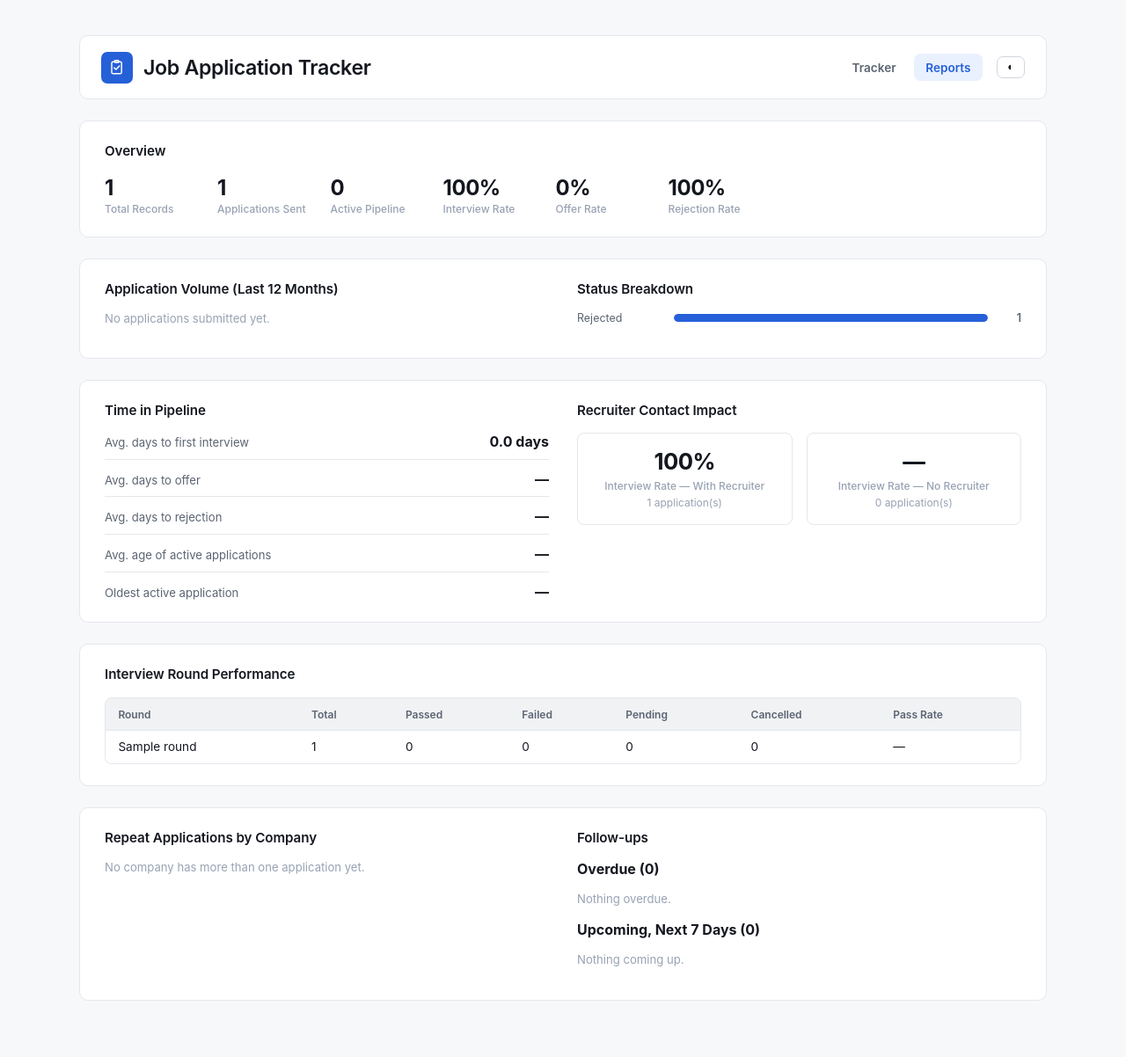
After one commit to tmorgan003/job-tracker-web, a Flask app: page /reports in a window 1280 px wide. The commit adds this page. Shown: the whole page at 88% size. Run offline with Flask 3, Linux system fonts and the light colour scheme; tables that the repository leaves empty hold one stand-in row (values such as "Sample post").

Commit message:
Add reporting section with pipeline, timing, and follow-up insights
Adds a /reports page with overview KPIs, monthly application volume,
status breakdown, time-in-pipeline metrics, interview round pass
rates, recruiter-contact impact, repeat-company applications, and
follow-up compliance, all computed from the existing applications and
interview_rounds tables.

Co-Authored-By: Claude Sonnet 5 <noreply@anthropic.com>

```diff
--- a/app.py
+++ b/app.py
@@ -222,6 +222,188 @@ def compute_stats(db):
     }
 
 
+def avg_days(values):
+    return round(sum(values) / len(values), 1) if values else None
+
+
+def compute_reports(db):
+    today = date.today()
+
+    apps = db.execute(
+        "SELECT id, company, role, date_applied, status, last_status_change, "
+        "follow_up_date, recruiter_name, recruiter_email, recruiter_linkedin "
+        "FROM applications WHERE deleted_at IS NULL"
+    ).fetchall()
+    total_count = len(apps)
+    considered = [a for a in apps if a["status"] != "saved"]
+    total_considered = len(considered)
+
+    round_rows = db.execute(
+        "SELECT application_id, round_name, round_date, outcome FROM interview_rounds"
+    ).fetchall()
+    rounds_by_app_id = {}
+    for r in round_rows:
+        rounds_by_app_id.setdefault(r["application_id"], []).append(r)
+
+    def reached_interview(a):
+        return a["id"] in rounds_by_app_id or a["status"] in INTERVIEW_STAGE_STATUSES
+
+    offer_count = sum(1 for a in considered if a["status"] == "offer")
+    rejected_count = sum(1 for a in considered if a["status"] == "rejected")
+    interview_reached = sum(1 for a in considered if reached_interview(a))
+
+    overview = {
+        "total_applications": total_count,
+        "total_applied": total_considered,
+        "active_pipeline": sum(1 for a in considered if a["status"] in ACTIVE_STATUSES),
+        "interview_rate": round(interview_reached / total_considered * 100) if total_considered else 0,
+        "offer_rate": round(offer_count / total_considered * 100) if total_considered else 0,
+        "rejection_rate": round(rejected_count / total_considered * 100) if total_considered else 0,
+    }
+
+    # Status breakdown, most common first.
+    status_counts = {}
+    for a in apps:
+        status_counts[a["status"]] = status_counts.get(a["status"], 0) + 1
+    status_breakdown = [
+        (STATUS_LABELS[s], status_counts.get(s, 0)) for s in STATUSES if status_counts.get(s, 0) > 0
+    ]
+    status_breakdown.sort(key=lambda item: item[1], reverse=True)
+    max_status_count = max((c for _, c in status_breakdown), default=0)
+
+    # Applications submitted per month, last 12 months.
+    month_keys = []
+    for offset in range(11, -1, -1):
+        total_month = today.month - 1 - offset
+        year = today.year + total_month // 12
+        month = total_month % 12 + 1
+        month_keys.append(f"{year:04d}-{month:02d}")
+    month_counts = {}
+    for a in considered:
+        key = (a["date_applied"] or "")[:7]
+        if key in month_keys:
+            month_counts[key] = month_counts.get(key, 0) + 1
+    volume_by_month = [
+        (datetime.strptime(k, "%Y-%m").strftime("%b %Y"), month_counts.get(k, 0)) for k in month_keys
+    ]
+    max_month_count = max((c for _, c in volume_by_month), default=0)
+
+    # Time-in-pipeline metrics.
+    days_to_interview, days_to_offer, days_to_rejection, active_ages = [], [], [], []
+    for a in apps:
+        try:
+            applied = date.fromisoformat(a["date_applied"])
+        except (TypeError, ValueError):
+            continue
+        app_rounds = [r for r in rounds_by_app_id.get(a["id"], []) if r["round_date"]]
+        if app_rounds:
+            try:
+                first_round = min(date.fromisoformat(r["round_date"]) for r in app_rounds)
+                days_to_interview.append((first_round - applied).days)
+            except ValueError:
+                pass
+        if a["status"] == "offer" and a["last_status_change"]:
+            try:
+                days_to_offer.append((date.fromisoformat(a["last_status_change"]) - applied).days)
+            except ValueError:
+                pass
+        if a["status"] == "rejected" and a["last_status_change"]:
+            try:
+                days_to_rejection.append((date.fromisoformat(a["last_status_change"]) - applied).days)
+            except ValueError:
+                pass
+        if a["status"] in ACTIVE_STATUSES:
+            active_ages.append((today - applied).days)
+
+    time_metrics = {
+        "avg_days_to_interview": avg_days(days_to_interview),
+        "avg_days_to_offer": avg_days(days_to_offer),
+        "avg_days_to_rejection": avg_days(days_to_rejection),
+        "avg_active_age": avg_days(active_ages),
+        "oldest_active_age": max(active_ages) if active_ages else None,
+    }
+
+    # Interview round performance, grouped by round name.
+    round_perf = {}
+    for r in round_rows:
+        entry = round_perf.setdefault(r["round_name"], {o: 0 for o in ROUND_OUTCOMES})
+        entry[r["outcome"]] = entry.get(r["outcome"], 0) + 1
+    round_performance = []
+    for name, counts in round_perf.items():
+        total = sum(counts.values())
+        decided = counts["passed"] + counts["failed"]
+        pass_rate = round(counts["passed"] / decided * 100) if decided else None
+        round_performance.append(
+            {"name": name, "total": total, "counts": counts, "pass_rate": pass_rate}
+        )
+    round_performance.sort(key=lambda r: r["total"], reverse=True)
+
+    # Repeat applications by company.
+    company_stats = {}
+    for a in apps:
+        key = a["company"].strip().lower()
+        entry = company_stats.setdefault(key, {"company": a["company"], "count": 0, "offers": 0, "rejections": 0})
+        entry["count"] += 1
+        if a["status"] == "offer":
+            entry["offers"] += 1
+        if a["status"] == "rejected":
+            entry["rejections"] += 1
+    repeat_companies = sorted(
+        (c for c in company_stats.values() if c["count"] > 1),
+        key=lambda c: c["count"],
+        reverse=True,
+    )[:10]
+
+    # Recruiter contact impact.
+    def has_recruiter(a):
+        return bool(a["recruiter_name"] or a["recruiter_email"] or a["recruiter_linkedin"])
+
+    with_recruiter = [a for a in considered if has_recruiter(a)]
+    without_recruiter = [a for a in considered if not has_recruiter(a)]
+
+    def interview_rate(subset):
+        return round(sum(1 for a in subset if reached_interview(a)) / len(subset) * 100) if subset else None
+
+    recruiter_impact = {
+        "with_count": len(with_recruiter),
+        "with_rate": interview_rate(with_recruiter),
+        "without_count": len(without_recruiter),
+        "without_rate": interview_rate(without_recruiter),
+    }
+
+    # Follow-up compliance.
+    overdue_followups = []
+    upcoming_followups = []
+    for a in apps:
+        if not a["follow_up_date"] or a["status"] in TERMINAL_STATUSES:
+            continue
+        try:
+            fu = date.fromisoformat(a["follow_up_date"])
+        except ValueError:
+            continue
+        if fu < today:
+            overdue_followups.append(a)
+        elif fu <= today + timedelta(days=7):
+            upcoming_followups.append(a)
+    overdue_followups.sort(key=lambda a: a["follow_up_date"])
+    upcoming_followups.sort(key=lambda a: a["follow_up_date"])
+
+    return {
+        "overview": overview,
+        "status_breakdown": status_breakdown,
+        "max_status_count": max_status_count,
+        "volume_by_month": volume_by_month,
+        "max_month_count": max_month_count,
+        "time_metrics": time_metrics,
+        "round_performance": round_performance,
+        "round_outcome_labels": ROUND_OUTCOME_LABELS,
+        "repeat_companies": repeat_companies,
+        "recruiter_impact": recruiter_impact,
+        "overdue_followups": overdue_followups,
+        "upcoming_followups": upcoming_followups,
+    }
+
+
 def annotate_application(row):
     a = dict(row)
     today = date.today()
@@ -302,6 +484,13 @@ def index():
         filters_active=bool(query or status_filter),
         stats=compute_stats(db),
     )
+
+
+@app.route("/reports")
+def reports():
+    db = get_db()
+    purge_expired_deletions(db)
+    return render_template("reports.html", reports=compute_reports(db), today=date.today().isoformat())
 
 
 @app.route("/add", methods=["POST"])
--- a/static/style.css
+++ b/static/style.css
@@ -1165,4 +1165,205 @@ tr.row-followup-due:hover td {
     .round-item form button {
         width: 100%;
     }
+
+    .report-grid {
+        grid-template-columns: 1fr;
+    }
+
+    .impact-compare {
+        grid-template-columns: 1fr;
+    }
 }
+
+/* Nav */
+.app-nav {
+    display: flex;
+    align-items: center;
+    gap: 0.4rem;
+    margin-left: auto;
+}
+
+.app-nav-link {
+    padding: 0.45rem 0.85rem;
+    border-radius: 7px;
+    font-size: 0.85rem;
+    font-weight: 600;
+    color: var(--text-secondary);
+    text-decoration: none;
+}
+
+.app-nav-link:hover {
+    color: var(--text-primary);
+    background: var(--grey-100);
+}
+
+.app-nav-link.active {
+    color: var(--blue);
+    background: var(--blue-light);
+}
+
+/* Reports */
+.report-grid {
+    display: grid;
+    grid-template-columns: 1fr 1fr;
+    gap: 2rem;
+}
+
+.report-grid h2 {
+    margin-bottom: 1rem;
+}
+
+.report-subhead {
+    font-size: 1rem;
+    font-weight: 700;
+    margin: 0 0 1rem;
+}
+
+.bar-list {
+    display: flex;
+    flex-direction: column;
+    gap: 0.55rem;
+}
+
+.bar-row {
+    display: flex;
+    align-items: center;
+    gap: 0.6rem;
+}
+
+.bar-label {
+    width: 100px;
+    flex-shrink: 0;
+    font-size: 0.78rem;
+    color: var(--text-secondary);
+    white-space: nowrap;
+    overflow: hidden;
+    text-overflow: ellipsis;
+}
+
+.bar-track {
+    flex: 1;
+    height: 0.6rem;
+    background: var(--grey-100);
+    border-radius: 999px;
+    overflow: hidden;
+}
+
+.bar-fill {
+    height: 100%;
+    background: var(--blue);
+    border-radius: 999px;
+}
+
+.bar-count {
+    width: 28px;
+    flex-shrink: 0;
+    text-align: right;
+    font-size: 0.78rem;
+    font-weight: 600;
+    color: var(--text-secondary);
+}
+
+.metric-list {
+    display: flex;
+    flex-direction: column;
+    gap: 0.75rem;
+}
+
+.metric-row {
+    display: flex;
+    align-items: baseline;
+    justify-content: space-between;
+    gap: 0.75rem;
+    padding-bottom: 0.6rem;
+    border-bottom: 1px solid var(--border);
+}
+
+.metric-row:last-child {
+    border-bottom: none;
+    padding-bottom: 0;
+}
+
+.metric-label {
+    font-size: 0.82rem;
+    color: var(--text-secondary);
+}
+
+.metric-value {
+    font-size: 1rem;
+    font-weight: 700;
+    color: var(--text-primary);
+    white-space: nowrap;
+}
+
+.impact-compare {
+    display: grid;
+    grid-template-columns: 1fr 1fr;
+    gap: 1rem;
+}
+
+.impact-col {
+    padding: 1rem;
+    border: 1px solid var(--border);
+    border-radius: 8px;
+    text-align: center;
+}
+
+.impact-col .stat-value {
+    display: block;
+    font-size: 1.6rem;
+}
+
+.impact-col .stat-label {
+    display: block;
+    margin-top: 0.3rem;
+}
+
+.impact-col .impact-count {
+    margin-top: 0.4rem;
+    font-size: 0.75rem;
+    color: var(--text-tertiary);
+}
+
+.followup-list {
+    list-style: none;
+    margin: 0;
+    padding: 0;
+    display: flex;
+    flex-direction: column;
+    gap: 0.55rem;
+}
+
+.followup-item {
+    display: flex;
+    align-items: baseline;
+    justify-content: space-between;
+    gap: 0.75rem;
+    font-size: 0.82rem;
+}
+
+.followup-company {
+    color: var(--text-primary);
+    font-weight: 600;
+}
+
+.followup-role {
+    color: var(--text-tertiary);
+    font-weight: 400;
+}
+
+.followup-date {
+    flex-shrink: 0;
+    font-size: 0.78rem;
+    color: var(--text-secondary);
+}
+
+.followup-date.followup-overdue {
+    color: var(--attention-text);
+    font-weight: 700;
+}
+
+.report-empty {
+    font-size: 0.82rem;
+    color: var(--text-tertiary);
+}
--- a/templates/base.html
+++ b/templates/base.html
@@ -27,6 +27,10 @@
                 </span>
                 <h1>Job Application Tracker</h1>
             </a>
+            <nav class="app-nav">
+                <a class="app-nav-link {{ 'active' if request.endpoint == 'index' }}" href="{{ url_for('index') }}">Tracker</a>
+                <a class="app-nav-link {{ 'active' if request.endpoint == 'reports' }}" href="{{ url_for('reports') }}">Reports</a>
+            </nav>
             <button type="button" id="theme-toggle" class="btn btn-small theme-toggle" aria-label="Toggle dark mode">
                 <span class="theme-toggle-icon" aria-hidden="true">◐</span>
             </button>
--- /dev/null
+++ b/templates/reports.html
@@ -0,0 +1,218 @@
+{% extends "base.html" %}
+
+{% block title %}Reports — Job Application Tracker{% endblock %}
+
+{% block content %}
+<section class="card">
+    <div class="panel-head">
+        <h2>Overview</h2>
+    </div>
+    <div class="stats-bar">
+        <div class="stat-tile">
+            <span class="stat-value">{{ reports.overview.total_applications }}</span>
+            <span class="stat-label">Total Records</span>
+        </div>
+        <div class="stat-tile">
+            <span class="stat-value">{{ reports.overview.total_applied }}</span>
+            <span class="stat-label">Applications Sent</span>
+        </div>
+        <div class="stat-tile">
+            <span class="stat-value">{{ reports.overview.active_pipeline }}</span>
+            <span class="stat-label">Active Pipeline</span>
+        </div>
+        <div class="stat-tile">
+            <span class="stat-value">{{ reports.overview.interview_rate }}%</span>
+            <span class="stat-label">Interview Rate</span>
+        </div>
+        <div class="stat-tile">
+            <span class="stat-value">{{ reports.overview.offer_rate }}%</span>
+            <span class="stat-label">Offer Rate</span>
+        </div>
+        <div class="stat-tile">
+            <span class="stat-value">{{ reports.overview.rejection_rate }}%</span>
+            <span class="stat-label">Rejection Rate</span>
+        </div>
+    </div>
+</section>
+
+<section class="card report-grid">
+    <div>
+        <h2>Application Volume (Last 12 Months)</h2>
+        {% if reports.max_month_count > 0 %}
+        <div class="bar-list">
+            {% for label, count in reports.volume_by_month %}
+            <div class="bar-row">
+                <span class="bar-label">{{ label }}</span>
+                <div class="bar-track">
+                    <div class="bar-fill" style="width: {{ (count / reports.max_month_count * 100) if reports.max_month_count else 0 }}%"></div>
+                </div>
+                <span class="bar-count">{{ count }}</span>
+            </div>
+            {% endfor %}
+        </div>
+        {% else %}
+        <p class="report-empty">No applications submitted yet.</p>
+        {% endif %}
+    </div>
+    <div>
+        <h2>Status Breakdown</h2>
+        {% if reports.status_breakdown %}
+        <div class="bar-list">
+            {% for label, count in reports.status_breakdown %}
+            <div class="bar-row">
+                <span class="bar-label">{{ label }}</span>
+                <div class="bar-track">
+                    <div class="bar-fill" style="width: {{ (count / reports.max_status_count * 100) if reports.max_status_count else 0 }}%"></div>
+                </div>
+                <span class="bar-count">{{ count }}</span>
+            </div>
+            {% endfor %}
+        </div>
+        {% else %}
+        <p class="report-empty">No applications yet.</p>
+        {% endif %}
+    </div>
+</section>
+
+<section class="card report-grid">
+    <div>
+        <h2>Time in Pipeline</h2>
+        <div class="metric-list">
+            <div class="metric-row">
+                <span class="metric-label">Avg. days to first interview</span>
+                <span class="metric-value">{{ reports.time_metrics.avg_days_to_interview ~ ' days' if reports.time_metrics.avg_days_to_interview is not none else '—' }}</span>
+            </div>
+            <div class="metric-row">
+                <span class="metric-label">Avg. days to offer</span>
+                <span class="metric-value">{{ reports.time_metrics.avg_days_to_offer ~ ' days' if reports.time_metrics.avg_days_to_offer is not none else '—' }}</span>
+            </div>
+            <div class="metric-row">
+                <span class="metric-label">Avg. days to rejection</span>
+                <span class="metric-value">{{ reports.time_metrics.avg_days_to_rejection ~ ' days' if reports.time_metrics.avg_days_to_rejection is not none else '—' }}</span>
+            </div>
+            <div class="metric-row">
+                <span class="metric-label">Avg. age of active applications</span>
+                <span class="metric-value">{{ reports.time_metrics.avg_active_age ~ ' days' if reports.time_metrics.avg_active_age is not none else '—' }}</span>
+            </div>
+            <div class="metric-row">
+                <span class="metric-label">Oldest active application</span>
+                <span class="metric-value">{{ reports.time_metrics.oldest_active_age ~ ' days' if reports.time_metrics.oldest_active_age is not none else '—' }}</span>
+            </div>
+        </div>
+    </div>
+    <div>
+        <h2>Recruiter Contact Impact</h2>
+        <div class="impact-compare">
+            <div class="impact-col">
+                <span class="stat-value">{{ (reports.recruiter_impact.with_rate ~ '%') if reports.recruiter_impact.with_rate is not none else '—' }}</span>
+                <span class="stat-label">Interview Rate — With Recruiter</span>
+                <span class="impact-count">{{ reports.recruiter_impact.with_count }} application(s)</span>
+            </div>
+            <div class="impact-col">
+                <span class="stat-value">{{ (reports.recruiter_impact.without_rate ~ '%') if reports.recruiter_impact.without_rate is not none else '—' }}</span>
+                <span class="stat-label">Interview Rate — No Recruiter</span>
+                <span class="impact-count">{{ reports.recruiter_impact.without_count }} application(s)</span>
+            </div>
+        </div>
+    </div>
+</section>
+
+<section class="card">
+    <div class="panel-head">
+        <h2>Interview Round Performance</h2>
+    </div>
+    {% if reports.round_performance %}
+    <div class="table-wrap">
+        <table>
+            <thead>
+                <tr>
+                    <th>Round</th>
+                    <th>Total</th>
+                    <th>Passed</th>
+                    <th>Failed</th>
+                    <th>Pending</th>
+                    <th>Cancelled</th>
+                    <th>Pass Rate</th>
+                </tr>
+            </thead>
+            <tbody>
+                {% for r in reports.round_performance %}
+                <tr>
+                    <td data-label="Round">{{ r.name }}</td>
+                    <td data-label="Total">{{ r.total }}</td>
+                    <td data-label="Passed">{{ r.counts.passed }}</td>
+                    <td data-label="Failed">{{ r.counts.failed }}</td>
+                    <td data-label="Pending">{{ r.counts.pending }}</td>
+                    <td data-label="Cancelled">{{ r.counts.cancelled }}</td>
+                    <td data-label="Pass Rate">{{ (r.pass_rate ~ '%') if r.pass_rate is not none else '—' }}</td>
+                </tr>
+                {% endfor %}
+            </tbody>
+        </table>
+    </div>
+    {% else %}
+    <p class="report-empty">No interview rounds logged yet.</p>
+    {% endif %}
+</section>
+
+<section class="card report-grid">
+    <div>
+        <h2>Repeat Applications by Company</h2>
+        {% if reports.repeat_companies %}
+        <div class="table-wrap">
+            <table>
+                <thead>
+                    <tr>
+                        <th>Company</th>
+                        <th>Applications</th>
+                        <th>Offers</th>
+                        <th>Rejections</th>
+                    </tr>
+                </thead>
+                <tbody>
+                    {% for c in reports.repeat_companies %}
+                    <tr>
+                        <td data-label="Company">{{ c.company }}</td>
+                        <td data-label="Applications">{{ c.count }}</td>
+                        <td data-label="Offers">{{ c.offers }}</td>
+                        <td data-label="Rejections">{{ c.rejections }}</td>
+                    </tr>
+                    {% endfor %}
+                </tbody>
+            </table>
+        </div>
+        {% else %}
+        <p class="report-empty">No company has more than one application yet.</p>
+        {% endif %}
+    </div>
+    <div>
+        <h2>Follow-ups</h2>
+        <p class="report-subhead">Overdue ({{ reports.overdue_followups|length }})</p>
+        {% if reports.overdue_followups %}
+        <ul class="followup-list">
+            {% for a in reports.overdue_followups %}
+            <li class="followup-item">
+                <span><span class="followup-company">{{ a.company }}</span> <span class="followup-role">— {{ a.role }}</span></span>
+                <span class="followup-date followup-overdue">{{ a.follow_up_date }}</span>
+            </li>
+            {% endfor %}
+        </ul>
+        {% else %}
+        <p class="report-empty">Nothing overdue.</p>
+        {% endif %}
+        <p class="report-subhead" style="margin-top: 1.1rem">Upcoming, Next 7 Days ({{ reports.upcoming_followups|length }})</p>
+        {% if reports.upcoming_followups %}
+        <ul class="followup-list">
+            {% for a in reports.upcoming_followups %}
+            <li class="followup-item">
+                <span><span class="followup-company">{{ a.company }}</span> <span class="followup-role">— {{ a.role }}</span></span>
+                <span class="followup-date">{{ a.follow_up_date }}</span>
+            </li>
+            {% endfor %}
+        </ul>
+        {% else %}
+        <p class="report-empty">Nothing coming up.</p>
+        {% endif %}
+    </div>
+</section>
+{% endblock %}
```
